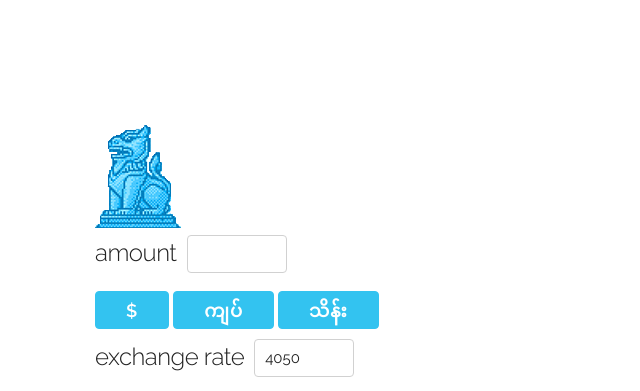
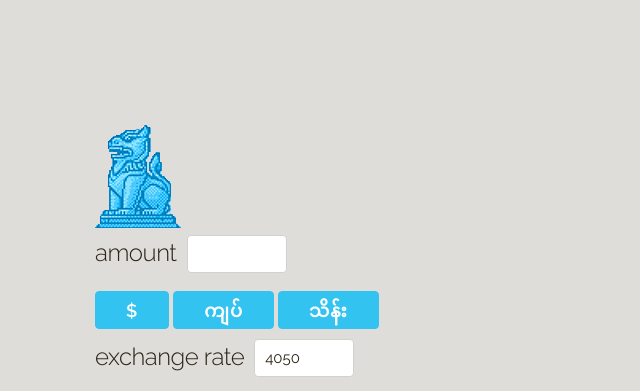
Before and after one commit to tilotilo/club-kyats, a plain HTML site: page index.html in a window 1280 px wide. Shown: the top 391 px of the page, without its empty margins (65-705 px from the left). Drawn offline with Linux system fonts and the light colour scheme.

Commit message:
add style.css apply brown money-style bg

```diff
--- /dev/null
+++ b/css/style.css
@@ -0,0 +1,4 @@
+body {
+  background-color: #dfddda; /* “dirty money” brown */
+  color: #2b2418; /* darker readable text */
+}
--- a/index.html
+++ b/index.html
@@ -19,6 +19,7 @@
   –––––––––––––––––––––––––––––––––––––––––––––––––– -->
     <link rel="stylesheet" href="css/normalize.css" />
     <link rel="stylesheet" href="css/skeleton.css" />
+    <link rel="stylesheet" href="css/style.css">
     <!-- Favicon
   –––––––––––––––––––––––––––––––––––––––––––––––––– -->
     <link rel="icon" type="image/svg+xml" href="images/favicon.svg" fetchpriority="low">
```
